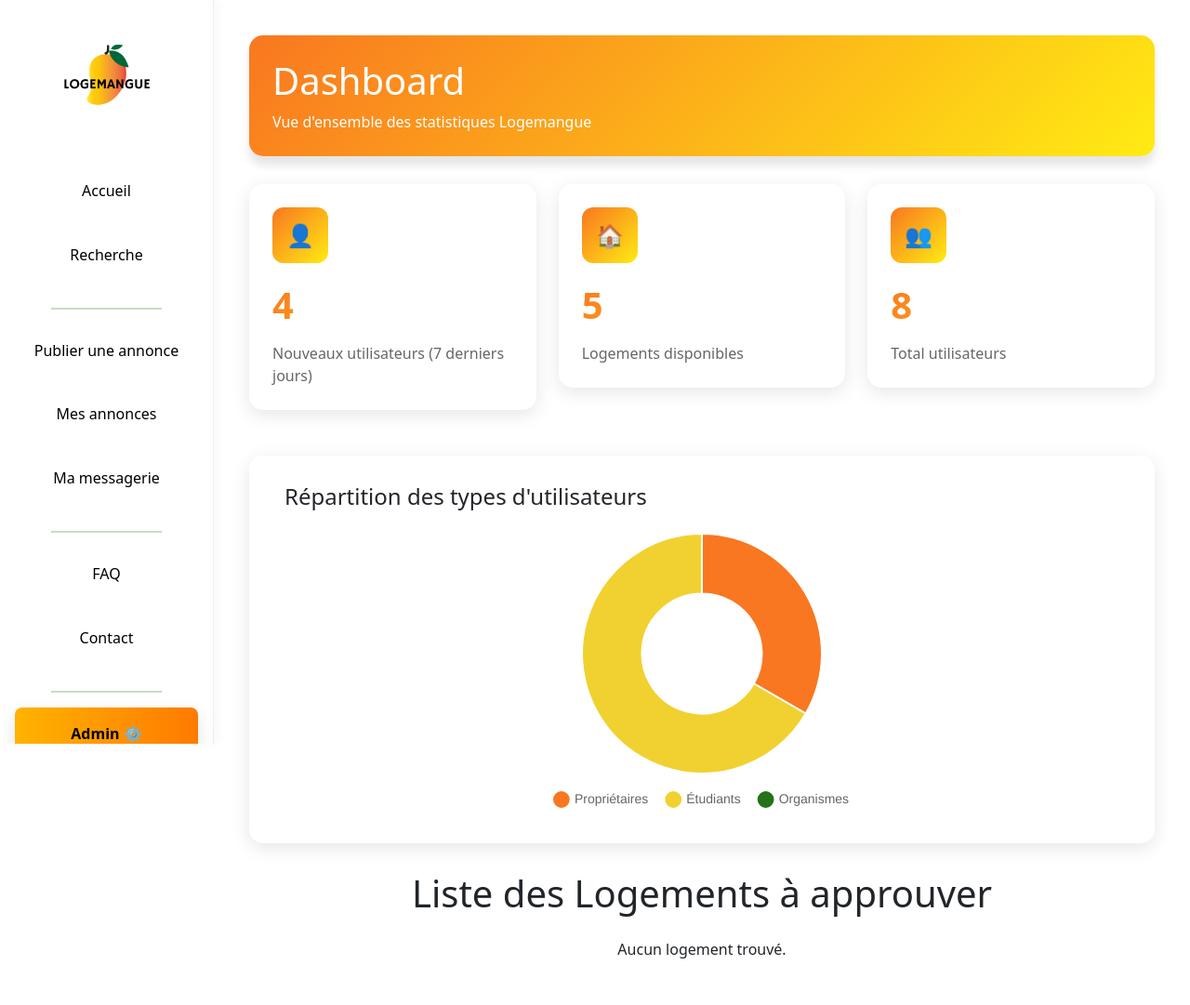
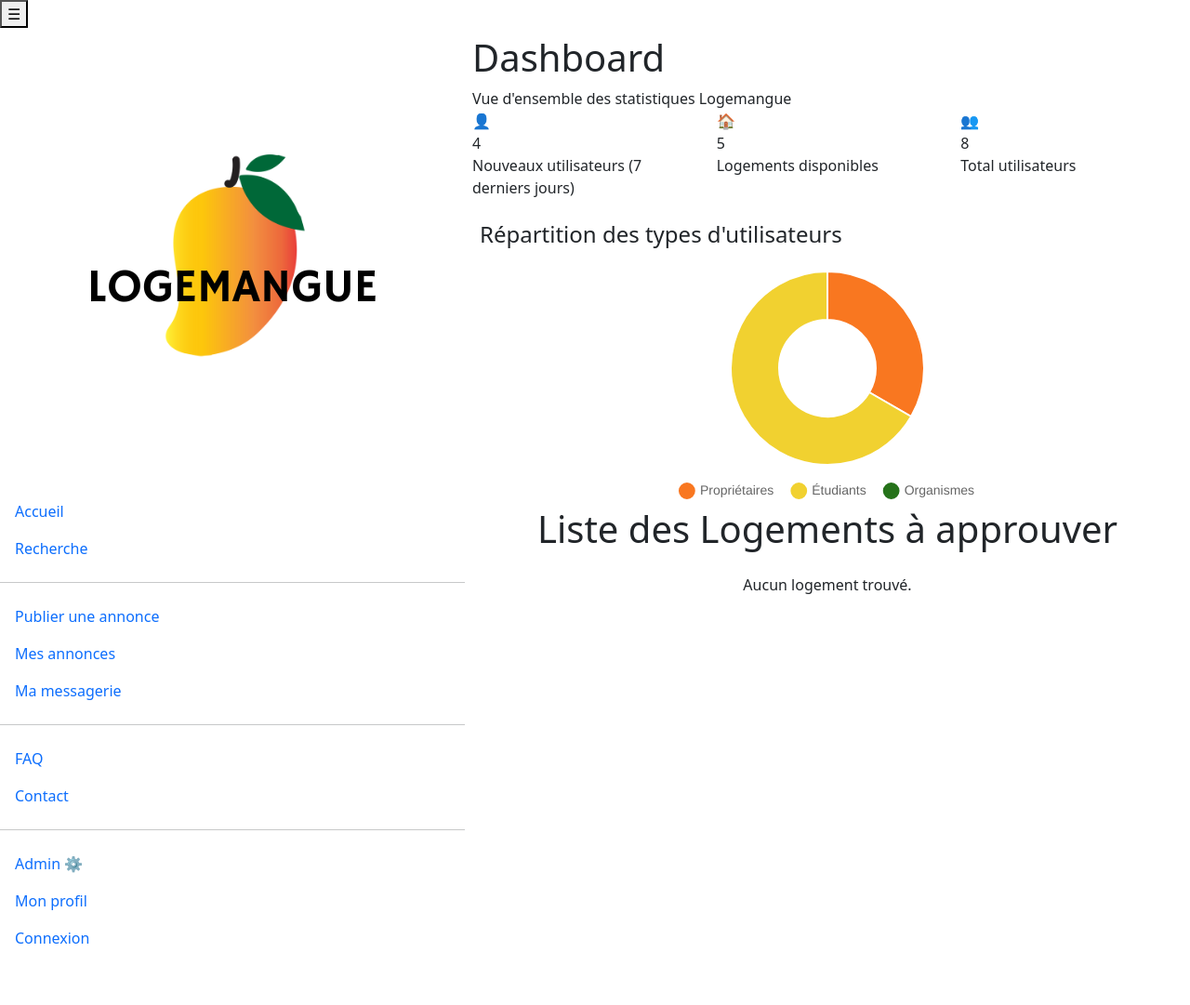
Before and after one commit to Yoan0204/Logemangue, a PHP site: page /php/admin.php in a window 1280 px wide. Shown: the whole page at 93% size. After the commit the page ends 1015 px from the top, so only its background shows below. Run offline with PHP 8.4, Linux system fonts and the light colour scheme; a user stored in the database is signed in; data comes from the database, SQL or seed files in the repository; data that the repository does not hold is empty.

Commit message:
Revert "x"
This reverts commit 9b125b28dc35fbbc1b33bd928c4a2718dcc7fd95.

```diff
--- a/css/style.css
+++ b/css/style.css
@@ -503,240 +503,3 @@
   background-color: rgb(84, 2, 2);
   transform: translateY(-2px);
 }
-
-.banner-img {
-  width: 100%;
-  border-radius: 20px;
-  object-fit: cover;
-}
-
-.thumb-img {
-  border-radius: 15px;
-  object-fit: cover;
-  cursor: pointer;
-  box-shadow: 4px 4px 0 #e1e1e1;
-}
-
-.tab-btn {
-  border-radius: 15px;
-  padding: 10px 25px;
-  margin-right: 10px;
-  background: #f8c620;
-  color: black;
-  font-weight: 600;
-  border: none;
-  box-shadow: 2px 3px 0 #d2d2d2;
-  transition: 0.2s;
-}
-
-.tab-btn.active {
-  background: #e4843d;
-  color: white;
-}
-
-.info-box {
-  background: linear-gradient(90deg, #f7c622, #f18a45);
-  padding: 25px;
-  border-radius: 15px;
-  margin-top: 15px;
-  color: black;
-  box-shadow: 3px 3px 0 #e0e0e0;
-}
-
-.action-card {
-  background: linear-gradient(90deg, #f7c622, #f18a45);
-  padding: 20px;
-  border-radius: 20px;
-  box-shadow: 4px 4px 0 #e1e1e1;
-}
-
-.action-btn {
-  background: white;
-  border: none;
-  border-radius: 12px;
-  padding: 12px 18px;
-  width: 100%;
-  text-align: left;
-  margin-bottom: 12px;
-  font-weight: 600;
-  display: flex;
-  align-items: center;
-  gap: 10px;
-}
-
-/* --- SIDEBAR --- */
-.sidebar {
-  width: 230px;
-  height: 100vh;
-  min-width: 230px;
-  background-color: #fff;
-  border-right: 1px solid #eee;
-  overflow-y: auto;
-  scrollbar-width: none;
-  -ms-overflow-style: none;
-  padding: 2rem 1rem;
-  display: flex;
-  flex-direction: column;
-  justify-content: space-between;
-  text-align: center;
-  position: fixed;
-  left: 0;
-  top: 0;
-  box-shadow: 4px 0 12px rgba(0, 0, 0, 0.03);
-  z-index: 999;
-}
-
-.sidebar::-webkit-scrollbar {
-  display: none;
-}
-
-/* Hamburger (mobile) */
-.hamburger {
-  display: none;
-  font-size: 2rem;
-  position: fixed;
-  top: 15px;
-  left: 15px;
-  z-index: 1100;
-  background: none;
-  border: none;
-  cursor: pointer;
-  color: var(--green);
-}
-
-.flex-grow-1 {
-  margin-left: 230px;
-}
-
-
-/* Navigation links */
-.sidebar .nav-link {
-  color: #000;
-  font-weight: 500;
-  text-decoration: none;
-  margin-bottom: 0.8rem;
-  padding: 1rem;
-  border-radius: 8px;
-  transition: all 0.3s ease;
-  position: relative;
-}
-
-.sidebar .nav-link::before {
-  content: "";
-  position: absolute;
-  inset: 0;
-  background: linear-gradient(90deg, var(--yellow), var(--orange));
-  opacity: 0;
-  border-radius: 8px;
-  transition: opacity 0.3s ease;
-  z-index: -1;
-}
-
-.sidebar .nav-link:hover::before {
-  opacity: 0.15;
-}
-
-.sidebar .nav-link:hover {
-  color: var(--orange);
-  transform: translateX(4px);
-}
-
-/* Separator lines */
-.sidebar hr {
-  width: 60%;
-  border: 1px solid var(--green);
-  margin: 1rem 0;
-  align-self: center;
-}
-
-/* Logo */
-.sidebar-logo {
-  display: block;
-  width: 150px;
-  height: auto;
-  margin: -25px auto 20px;
-  object-fit: contain;
-  cursor: pointer;
-  transition: transform 0.2s;
-}
-
-.sidebar-logo:hover {
-  transform: scale(1.05);
-}
-
-/* Active link */
-.sidebar .active-link,
-.sidebar .active-profile {
-  background: linear-gradient(90deg, var(--yellow), var(--orange));
-  color: black !important;
-  font-weight: 600;
-  border-radius: 8px;
-  box-shadow: var(--shadow);
-}
-
-.sidebar .active-link:hover::before,
-.sidebar .active-profile:hover::before {
-  opacity: 0;
-}
-
-.dashboard-container {
-  padding: 30px;
-}
-
-.header {
-  background: linear-gradient(135deg, #f97720ff 0%, #ffeb13ff 100%);
-  color: white;
-  padding: 25px;
-  border-radius: 15px;
-  margin-bottom: 30px;
-  box-shadow: 0 10px 10px rgba(0, 0, 0, 0.1);
-}
-
-.stat-card {
-  background: white;
-  border-radius: 15px;
-  padding: 25px;
-  margin-bottom: 25px;
-  box-shadow: 0 5px 20px rgba(0, 0, 0, 0.1);
-  transition: transform 0.3s ease;
-}
-
-.stat-card:hover {
-  transform: translateY(-5px);
-  box-shadow: 0 8px 30px rgba(0, 0, 0, 0.15);
-}
-
-.stat-number {
-  font-size: 2.5rem;
-  font-weight: bold;
-  background: linear-gradient(135deg, #f97720ff 0%, #ffeb13ff 100%);
-  -webkit-background-clip: text;
-  -webkit-text-fill-color: transparent;
-  background-clip: text;
-}
-
-.stat-label {
-  color: #666;
-  font-size: 1rem;
-  margin-top: 10px;
-}
-
-.chart-card {
-  background: white;
-  border-radius: 15px;
-  padding: 30px;
-  box-shadow: 0 5px 20px rgba(0, 0, 0, 0.1);
-}
-
-.icon-box {
-  width: 60px;
-  height: 60px;
-  border-radius: 12px;
-  background: linear-gradient(135deg, #f97720ff 0%, #ffeb13ff 100%);
-  display: flex;
-  align-items: center;
-  justify-content: center;
-  font-size: 24px;
-  color: white;
-  margin-bottom: 15px;
-}
```
Also changed, not shown: php/logement.php (+60 -0 lines).
